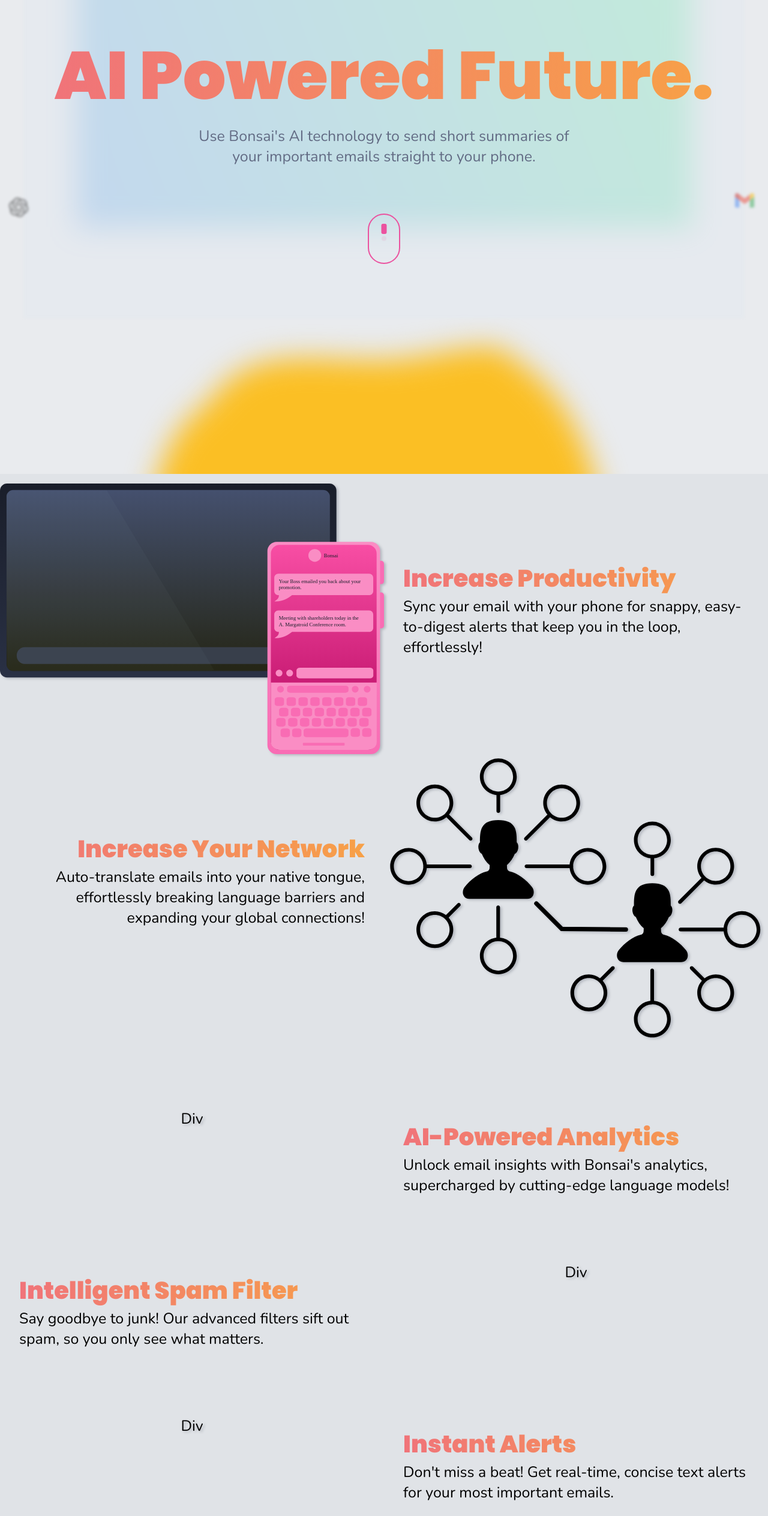
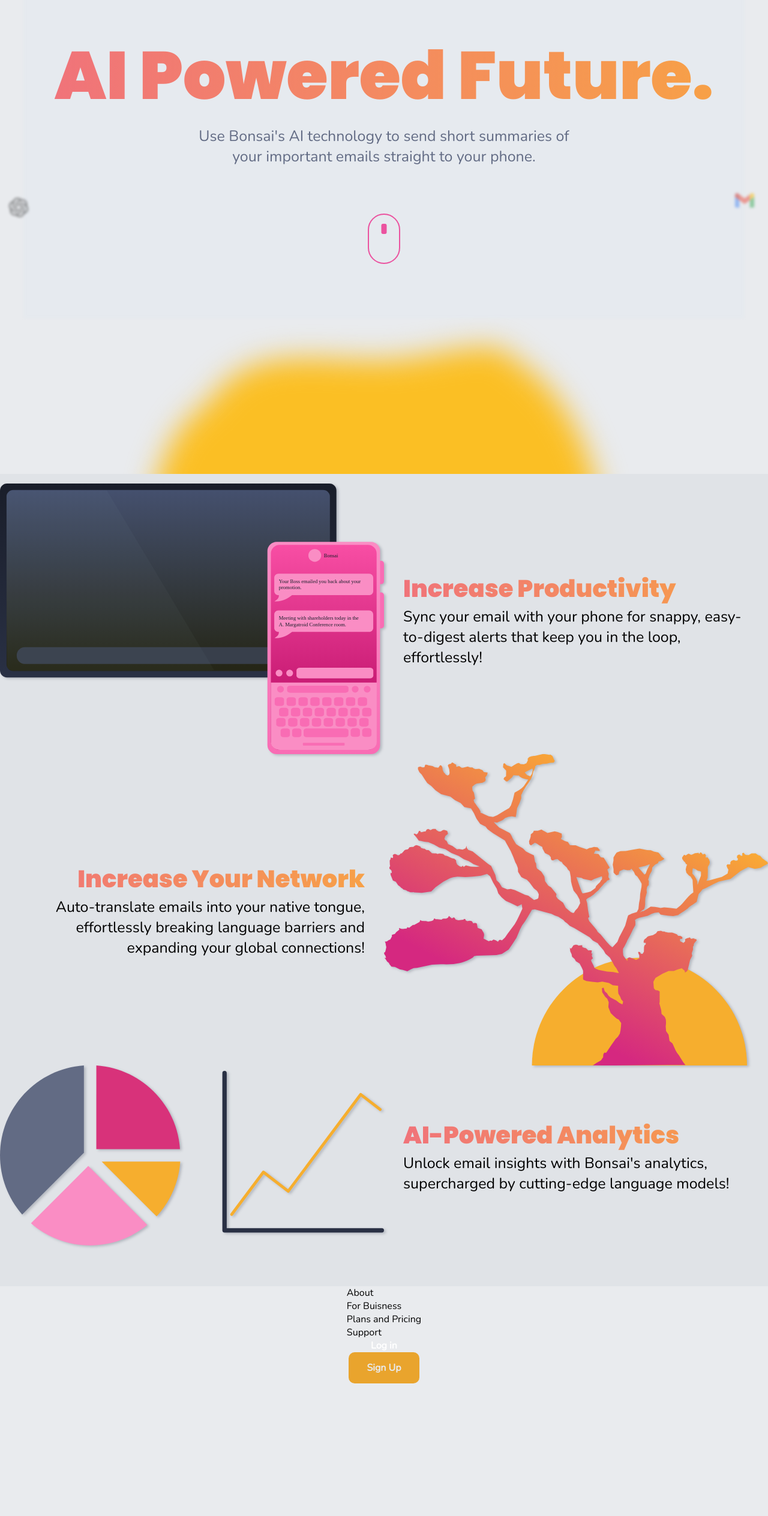
Before and after one commit to Lunarmagpie/pennhacks-nosecrets, a React (Create React App) app: page / in a window 1280 px wide. Shown: the part 270-2797 px from the top of the page at 60% size. After the commit the page ends 2576 px from the top, so only its background shows below. Built offline with nearby package versions, Linux system fonts and the light colour scheme.

Commit message:
Add the rest of icons to main page

```diff
--- a/src/components/main.css
+++ b/src/components/main.css
@@ -107,6 +107,7 @@
     grid-template-columns: 50% 50%;
     text-align: left;
     font-size: 25px;
+    align-items: center;
 
     .title {
         font-size: 40px;
@@ -117,7 +118,6 @@
     .text-cell {
         margin-left: 5%;
         margin-right: 5%;
-        margin-top: 20%;
     }
 
     .image-cell {
--- a/src/components/main.js
+++ b/src/components/main.js
@@ -17,19 +17,6 @@
               fill-opacity=".3"
               d="M0 0 L0 678 L1155 678 L1155 0 Q 1000 200, 800 100 Q 600 0, 400 100 Q 200 200, 0 0 Z"
             ></path>
-						<defs>
-							<linearGradient
-								id="45de2b6b-92d5-4d68-a6a0-9b9b2abad533"
-								x1="1155.49"
-								x2="-78.208"
-								y1=".177"
-								y2="474.645"
-								gradientUnits="userSpaceOnUse"
-							>
-								<stop stop-color="#00F260"></stop>
-								<stop offset="1" stop-color="#0575E6"></stop>
-							</linearGradient>
-						</defs>
           </svg>
           <svg
             class="absolute top-0 right-0 z-0 w-1/2 h-auto"
@@ -107,9 +94,11 @@
             language barriers and expanding your global connections!
           </div>
           <div className="image-cell">
-						<img src="images/network.svg" className="cell-image"></img>
+            <img src="images/tree.svg" className="cell-image"></img>
           </div>
-					<div className="image-cell">Div</div>
+          <div className="image-cell">
+            <img src="images/analytics.svg" className="cell-image"></img>
+          </div>
           <div className="text-cell">
             <div className="title important gradient-text">
               AI-Powered Analytics
@@ -117,26 +106,9 @@
             Unlock email insights with Bonsai's analytics, supercharged by
             cutting-edge language models!
           </div>
-          <div className="text-cell">
-						<div className="title important gradient-text">
-            Intelligent Spam Filter
+          <br />
+          <br />
         </div>
-						Say goodbye to junk! Our advanced filters sift out spam, so you only see what matters.
-					</div>
-          <div className="image-cell">Div</div>
-          <div className="image-cell">
-            Div
-          </div>
-          <div className="text-cell">
-            <div className="title important gradient-text">
-            Instant Alerts
-            </div>
-            Don't miss a beat! Get real-time, concise text alerts for your most important emails.
-          </div>
-          <br /><br />
-
-				</div>
-
 
         {/* Footer  */}
 
```
Also changed, not shown: public/images/analytics.svg (added), public/images/tree.svg (added). Lines whose indentation alone changed are shown as unchanged.
